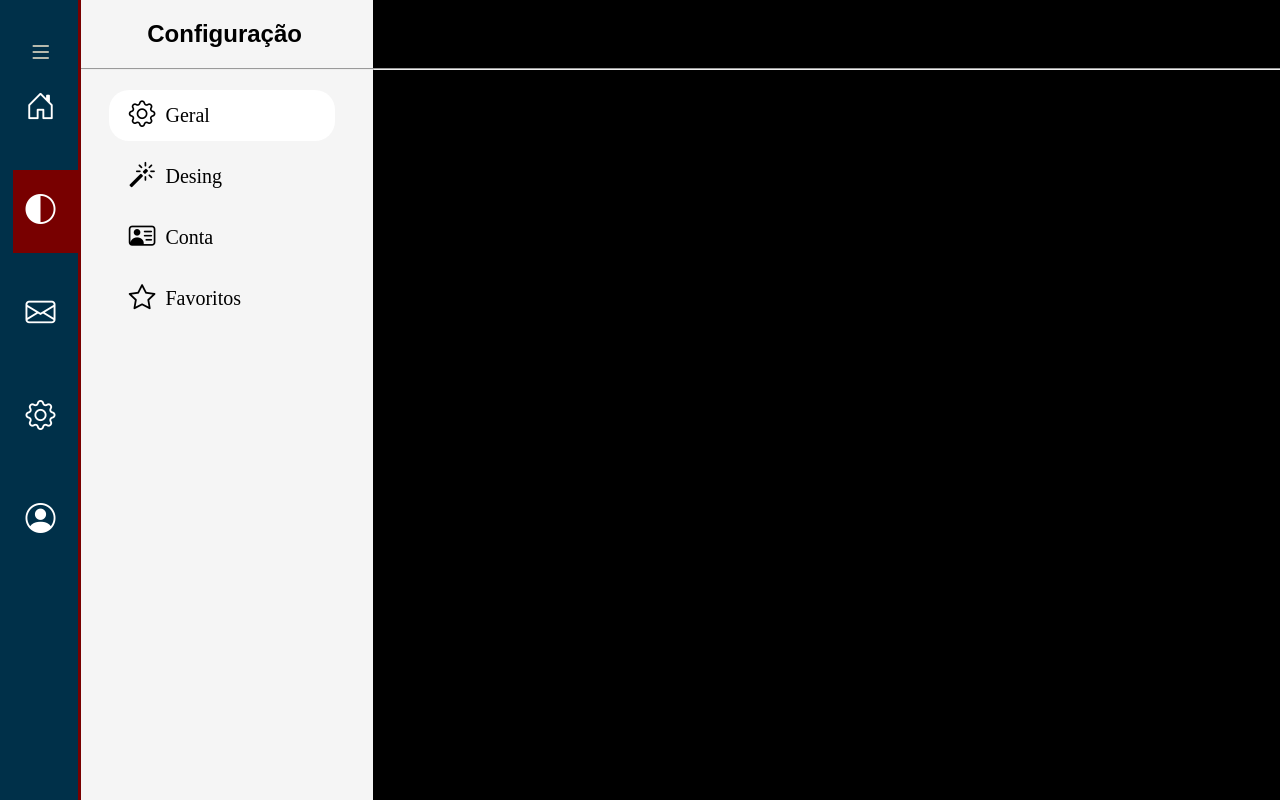
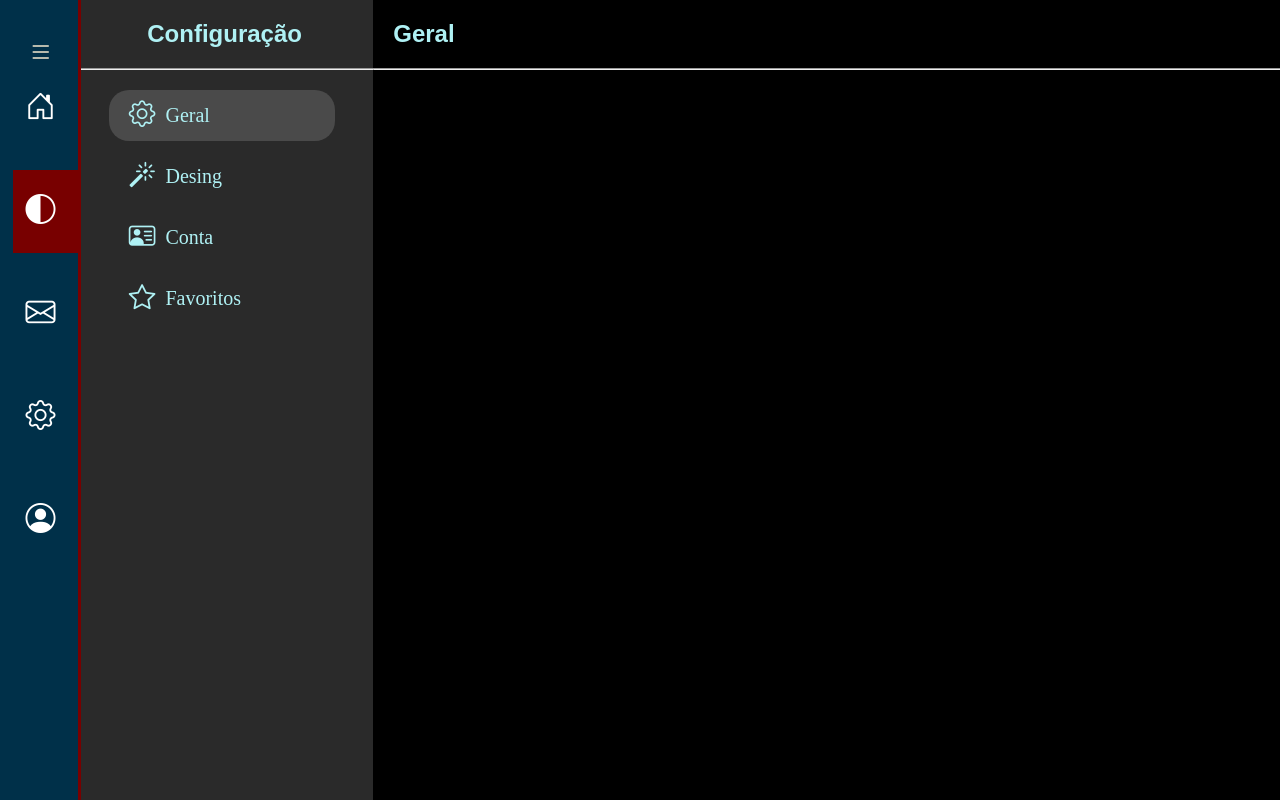
Before and after one commit to WilliamEduardo20/Biblioteca, a plain HTML site: page Paginas/config.html in a window 1280 px wide. Both pictures are taken after a click on the link "Modo". Drawn offline with nearby package versions, Linux system fonts and the light colour scheme.

Commit message:
23:12 226/10/2024
Aba Config modo escuro

```diff
--- a/JS/Funcionalidades/modo/escuro.js
+++ b/JS/Funcionalidades/modo/escuro.js
@@ -1,4 +1,5 @@
 /Trocar Escuro/
+import { config } from "./paginasEsc/config.js";
 export function mudaModo() {
     //Define variáveis//
     const pagina = document.getElementsByTagName("body")[0];
@@ -21,6 +22,7 @@ export function mudaModo() {
             navHorizon.classList.add("escuro");
             navList.classList.add("escuro");
         }
+        config();
     }
 
     //Define pagina para Claro//
@@ -35,6 +37,7 @@ export function mudaModo() {
             navHorizon.classList.remove("escuro");
             navList.classList.remove("escuro");
         }
+        config();
     }
 
     //Inicia o modo Selecionado//
--- /dev/null
+++ b/JS/Funcionalidades/modo/paginasEsc/config.js
@@ -0,0 +1,19 @@
+/Troca Modo Página Configurações/
+export function config() {
+    //Textos
+    const textos = document.querySelectorAll(".texto");
+    //Cor de Fundo Aba de Opções
+    const options = document.querySelector(".navegar");
+    //Sub-Páginas
+    const pages = document.querySelectorAll(".sub-pagina");
+
+    textos.forEach((element) => {
+        element.classList.toggle("escuro");
+    });
+
+    options.classList.toggle("escuro");
+
+    pages.forEach((element) => {
+        element.classList.toggle("escuro");
+    });
+}
--- a/Paginas/Style/config.css
+++ b/Paginas/Style/config.css
@@ -1,3 +1,12 @@
+/*Cores Do Site*/
+:root{
+    --ceu: #AFF1F4;
+    --pantano: #085259;
+    --pantano-escuro: #053135;
+    --azul-escuro: #063751;
+}
+
+/*Config da Página*/
 *{
     margin: 0;
     padding: 0;
@@ -63,6 +72,32 @@ section.configurar{
 
 }
 
+/*Modo Escuro*/
+.corpo .escuro{
+    color: var(--ceu);
+}
+/*Navegação Das Configurações*/
+section.navegar.escuro{
+    flex-grow: 1;
+    display: flex;
+    flex-direction: column;
+    align-items: center;
+    max-width: 40%;
+    height: 100vh;
+    background-color: #2A2A2A;
+}
+/*Sub-Páginas De Navegação*/
+li.sub-pagina.escuro:hover{
+    background-color: #4A4A4A;
+    border-radius: 20px;
+    cursor: pointer;
+}
+/*Mostra Página Selecionada*/
+li.ativado.escuro{
+    background-color: #4A4A4A;
+    border-radius: 20px;
+}
+
 @media (max-width: 700px) {
     .titulo{
         font-size: 20px;
--- a/Paginas/config.html
+++ b/Paginas/config.html
@@ -60,31 +60,31 @@
         </nav>
     </header>
     <main class="corpo">
-        <section class="navegar">
-            <h1 class="titulo espacoEs20 padding20">Configuração</h1>
+        <section class="navegar escuro">
+            <h1 class="texto escuro titulo espacoEs20 padding20">Configuração</h1>
             <i class="bi bi-tools icone"></i>
             <hr>
             <ul class="sub-paginas">
-                <li class="sub-pagina sub-titulo espacoEs15 padding10 ativado">
+                <li class="sub-pagina escuro sub-titulo espacoEs15 padding10 ativado">
                     <i class="bi bi-gear"></i>
-                    <p>Geral</p>
+                    <p class="texto escuro">Geral</p>
                 </li>
-                <li class="sub-pagina sub-titulo espacoEs15 padding10">
+                <li class="sub-pagina escuro sub-titulo espacoEs15 padding10">
                     <i class="bi bi-magic"></i>
-                    <p>Desing</p>
+                    <p class="texto escuro">Desing</p>
                 </li>
-                <li class="sub-pagina sub-titulo espacoEs15 padding10">
+                <li class="sub-pagina escuro sub-titulo espacoEs15 padding10">
                     <i class="bi bi-person-vcard"></i>
-                    <p>Conta</p>
+                    <p class="texto escuro">Conta</p>
                 </li>
-                <li class="sub-pagina sub-titulo espacoEs15 padding10">
+                <li class="sub-pagina escuro sub-titulo espacoEs15 padding10">
                     <i class="bi bi-star"></i>
-                    <p>Favoritos</p>
+                    <p class="texto escuro">Favoritos</p>
                 </li>
             </ul>
         </section>
         <section class="configurar">
-            <h1 class="titulo padding20">Geral</h1>
+            <h1 class="texto escuro titulo padding20">Geral</h1>
             <hr>
             <div class="configuracoes"></div>
         </section>
```
